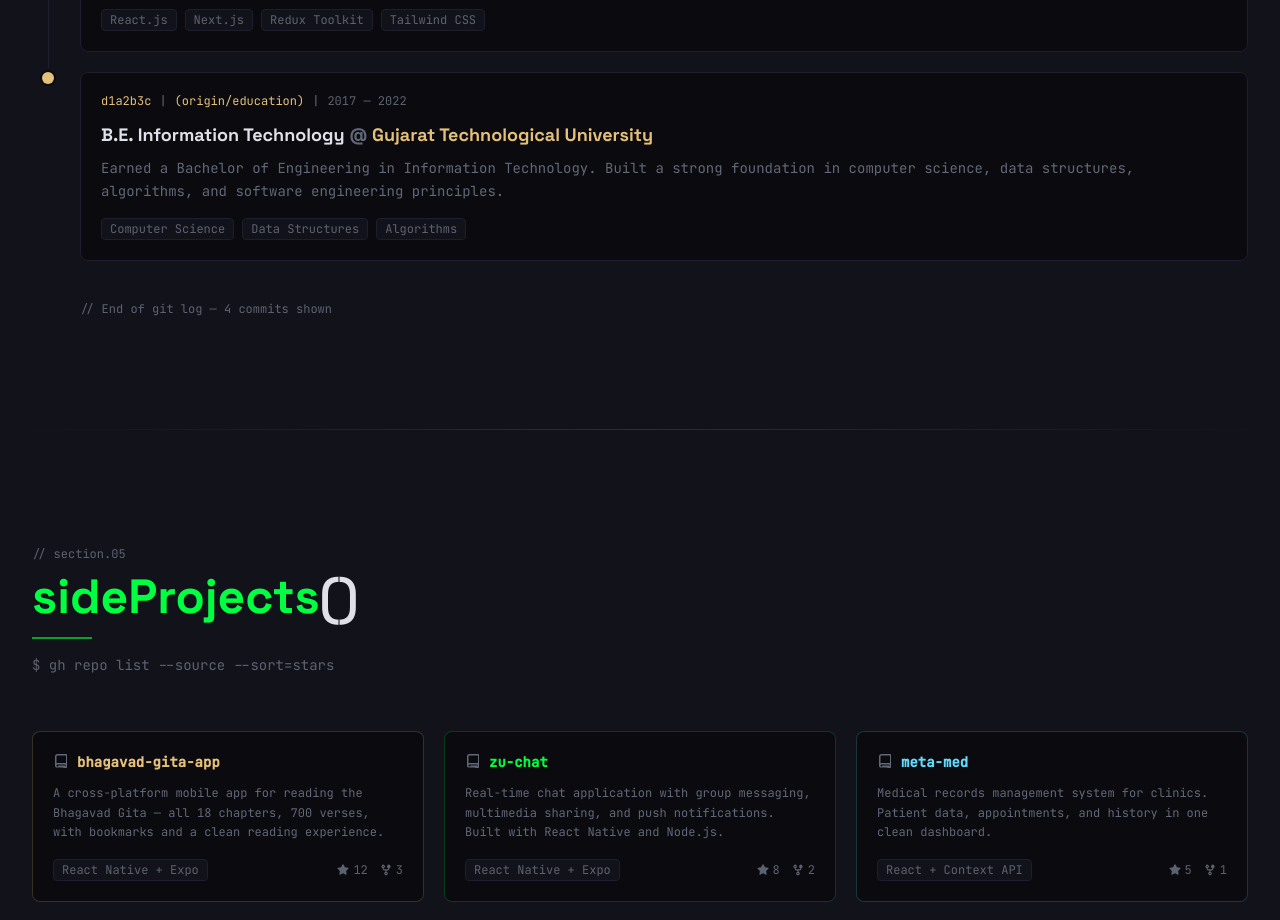
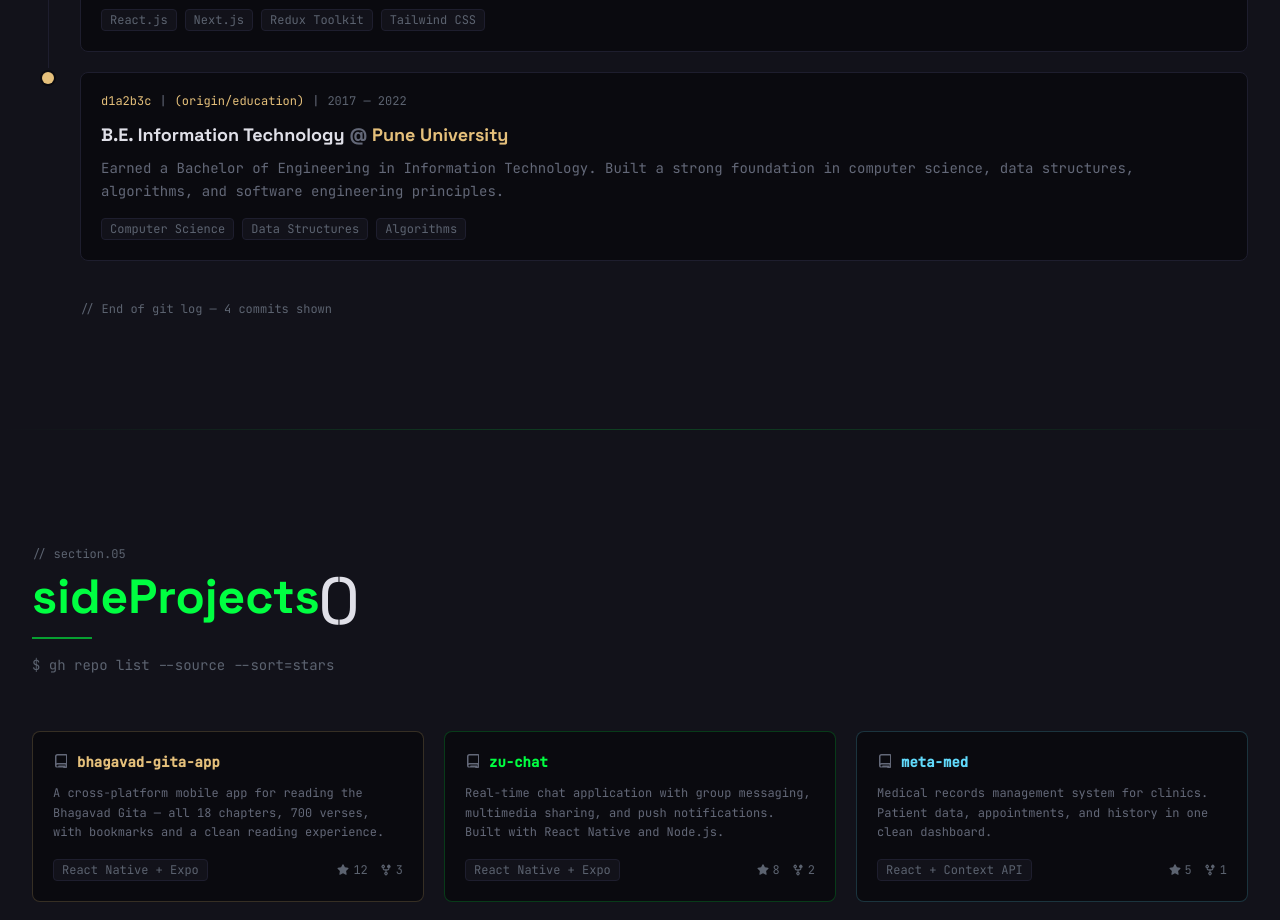
Before and after one commit to mistercap15/my-porfolio, a Next.js app: page / in a window 1280 px wide. Shown: the part 4900-5820 px from the top of the page. Built offline with nearby package versions, Linux system fonts and the light colour scheme.

Commit message:
expirence text changed

```diff
--- a/app/components/Experience.tsx
+++ b/app/components/Experience.tsx
@@ -45,7 +45,7 @@ const commits = [
     date: "2017 — 2022",
     branch: "origin/education",
     role: "B.E. Information Technology",
-    company: "Gujarat Technological University",
+    company: "Pune University",
     message:
       "Earned a Bachelor of Engineering in Information Technology. Built a strong foundation in computer science, data structures, algorithms, and software engineering principles.",
     tech: ["Computer Science", "Data Structures", "Algorithms"],
```
